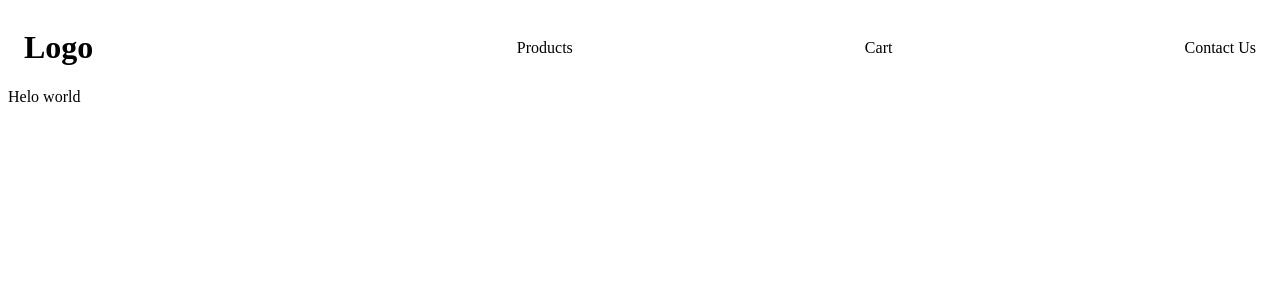
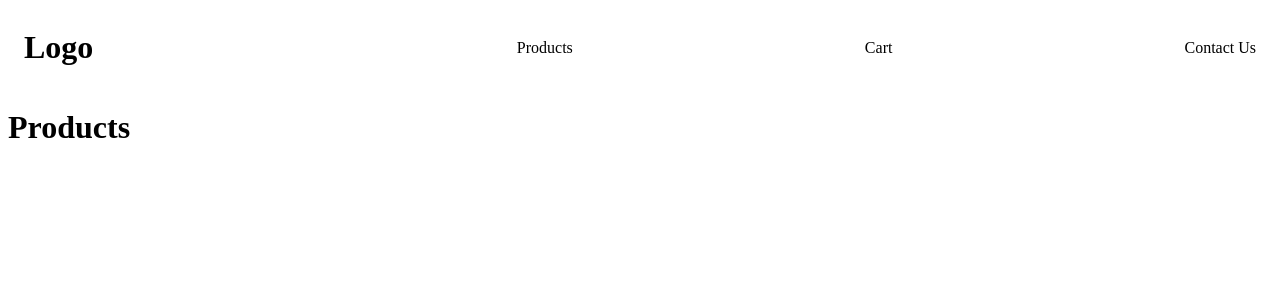
Before and after one commit to qzmp10/shopping-cart, a React (Create React App) app: page /products in a window 1280 px wide. Shown: the top 300 px of the page. Built offline with nearby package versions, Linux system fonts and the light colour scheme.

Commit message:
new test

```diff
--- a/src/components/Home.js
+++ b/src/components/Home.js
@@ -7,7 +7,7 @@ export default function Home(props) {
         <>
             <div className='home'>
                 <h1 className='header'>Homepage</h1>
-                <div className='underHeader'>Bla, bla bla.</div>
+                <div className='underHeader' role='second-heading'>Bla, bla bla.</div>
                 <Link to='/products'>
                     <div className='shopNow'>Shop</div>
                 </Link>
--- a/src/components/Products.js
+++ b/src/components/Products.js
@@ -3,6 +3,6 @@ import { BrowserRouter, Routes, Route, Link } from 'react-router-dom'
 
 export default function Products() {
     return (
-        <div> Helo world</div>
+        <h1 className='products'> Products </h1>
     );
 }
```
Also changed, not shown: 1 other file (tests, documents, lock files or other folders).
